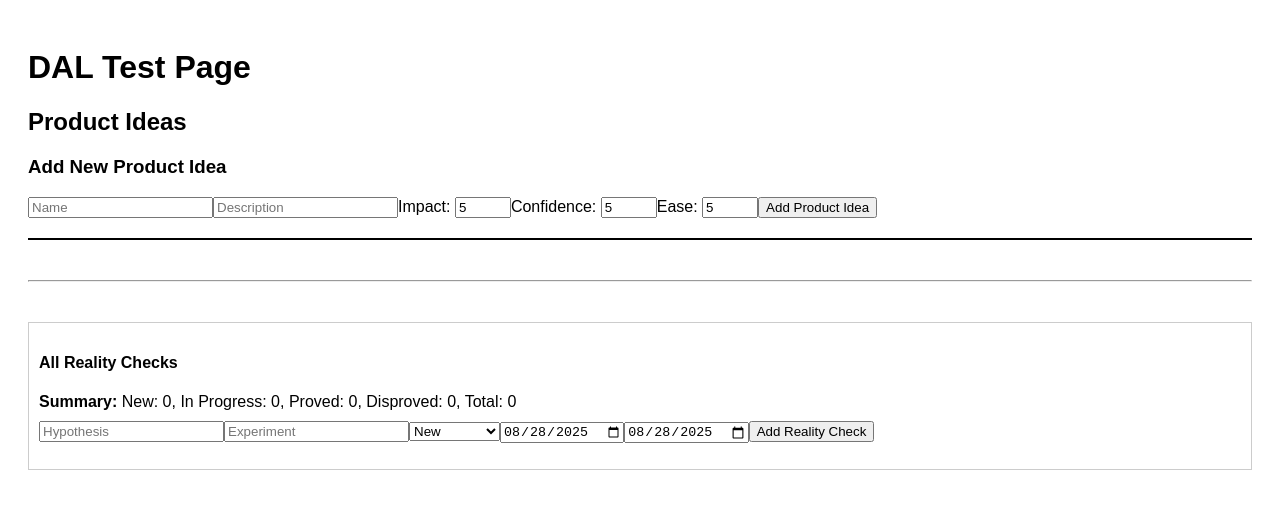
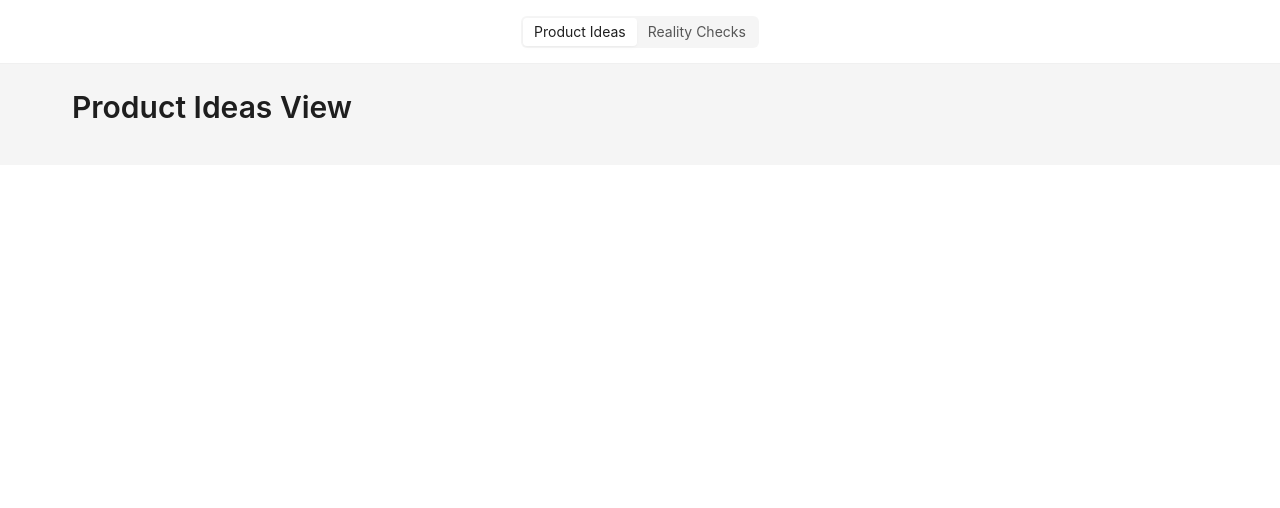
Before and after one commit to YegorGilyov/reality-check, a React (Vite) app: page / in a window 1280 px wide. Shown: the top 508 px of the page. Built offline with nearby package versions, Linux system fonts and the light colour scheme.

Commit message:
Task 1: Basic Application Layout and Page Structure

```diff
--- a/package.json
+++ b/package.json
@@ -10,6 +10,8 @@
     "preview": "vite preview"
   },
   "dependencies": {
+    "@ant-design/icons": "^6.0.0",
+    "antd": "^5.27.1",
     "react": "^19.1.1",
     "react-dom": "^19.1.1",
     "zustand": "^5.0.8"
--- a/src/App.tsx
+++ b/src/App.tsx
@@ -1,7 +1,14 @@
-import { DalTestPage } from './pages/DalTestPage';
+import { App as AntApp, ConfigProvider } from 'antd';
+import ProductDashboardPage from './pages/ProductDashboardPage';
 
 function App() {
-  return <DalTestPage />;
+  return (
+    <ConfigProvider>
+      <AntApp>
+        <ProductDashboardPage />
+      </AntApp>
+    </ConfigProvider>
+  );
 }
 
 export default App;
--- a/src/main.tsx
+++ b/src/main.tsx
@@ -1,6 +1,7 @@
 import { StrictMode } from 'react'
 import { createRoot } from 'react-dom/client'
 import App from './App.tsx'
+import 'antd/dist/reset.css';
 
 createRoot(document.getElementById('root')!).render(
   <StrictMode>
--- /dev/null
+++ b/src/pages/ProductDashboardPage.tsx
@@ -0,0 +1,56 @@
+import { Layout, Segmented, Typography } from 'antd';
+import React, { useState } from 'react';
+
+const { Header, Content } = Layout;
+
+const headerStyle: React.CSSProperties = {
+  textAlign: 'center',
+  color: '#fff',
+  height: 64,
+  paddingInline: 48,
+  lineHeight: '64px',
+  backgroundColor: '#fff',
+  position: 'fixed',
+  top: 0,
+  width: '100%',
+  zIndex: 1,
+  display: 'flex',
+  justifyContent: 'center',
+  alignItems: 'center',
+  borderBottom: '1px solid #f0f0f0',
+};
+
+const contentStyle: React.CSSProperties = {
+  padding: '0 48px',
+  marginTop: 64,
+};
+
+const ProductDashboardPage: React.FC = () => {
+  const [activeView, setActiveView] = useState<'ideas' | 'checks'>('ideas');
+
+  return (
+    <Layout>
+      <Header style={headerStyle}>
+        <Segmented
+          options={[
+            { label: 'Product Ideas', value: 'ideas' },
+            { label: 'Reality Checks', value: 'checks' },
+          ]}
+          value={activeView}
+          onChange={(value) => setActiveView(value as 'ideas' | 'checks')}
+        />
+      </Header>
+      <Content style={contentStyle}>
+        <div style={{ padding: 24 }}>
+          {activeView === 'ideas' ? (
+            <Typography.Title level={2}>Product Ideas View</Typography.Title>
+          ) : (
+            <Typography.Title level={2}>Reality Checks View</Typography.Title>
+          )}
+        </div>
+      </Content>
+    </Layout>
+  );
+};
+
+export default ProductDashboardPage;
```
Also changed, not shown: 1 other file (tests, documents, lock files or other folders).
